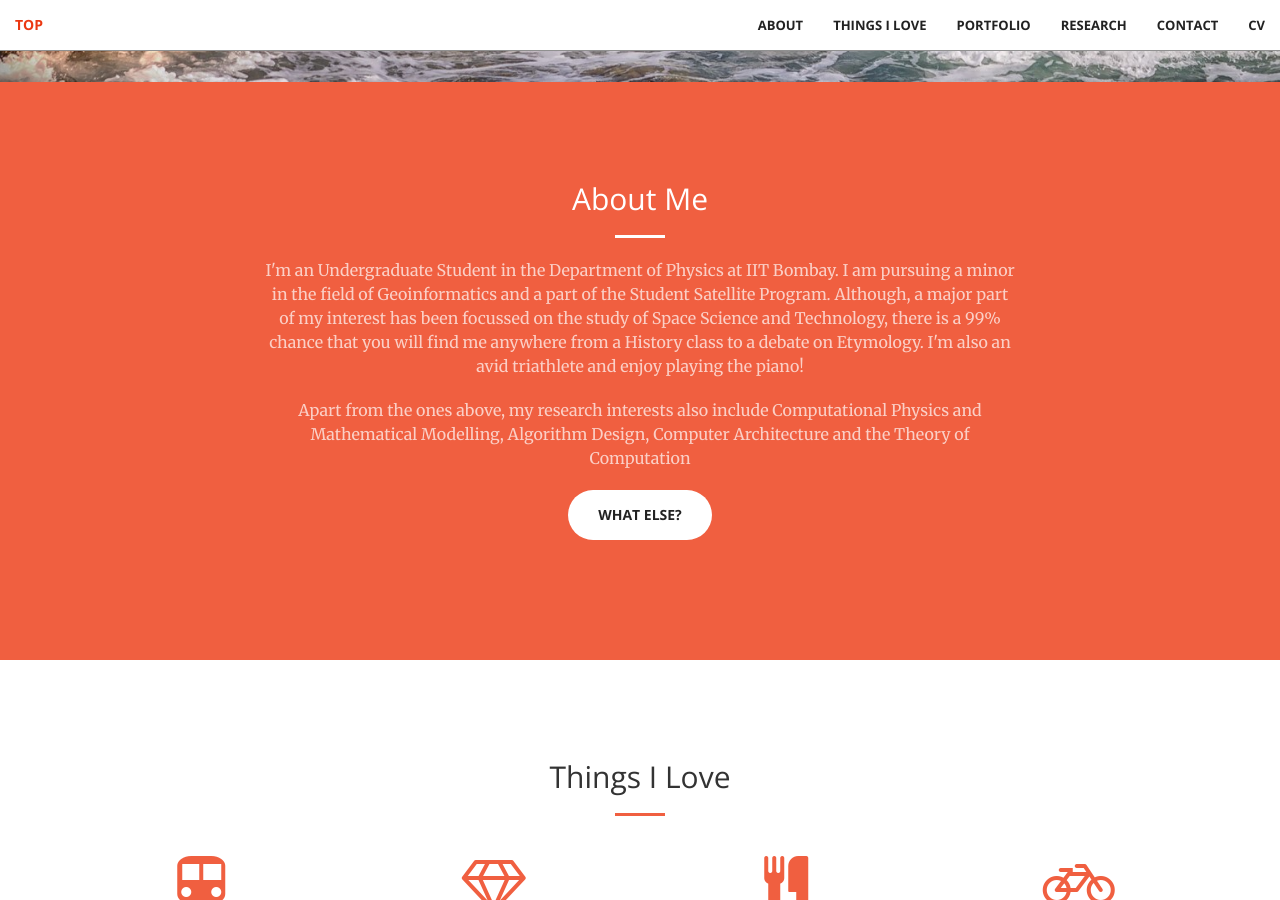
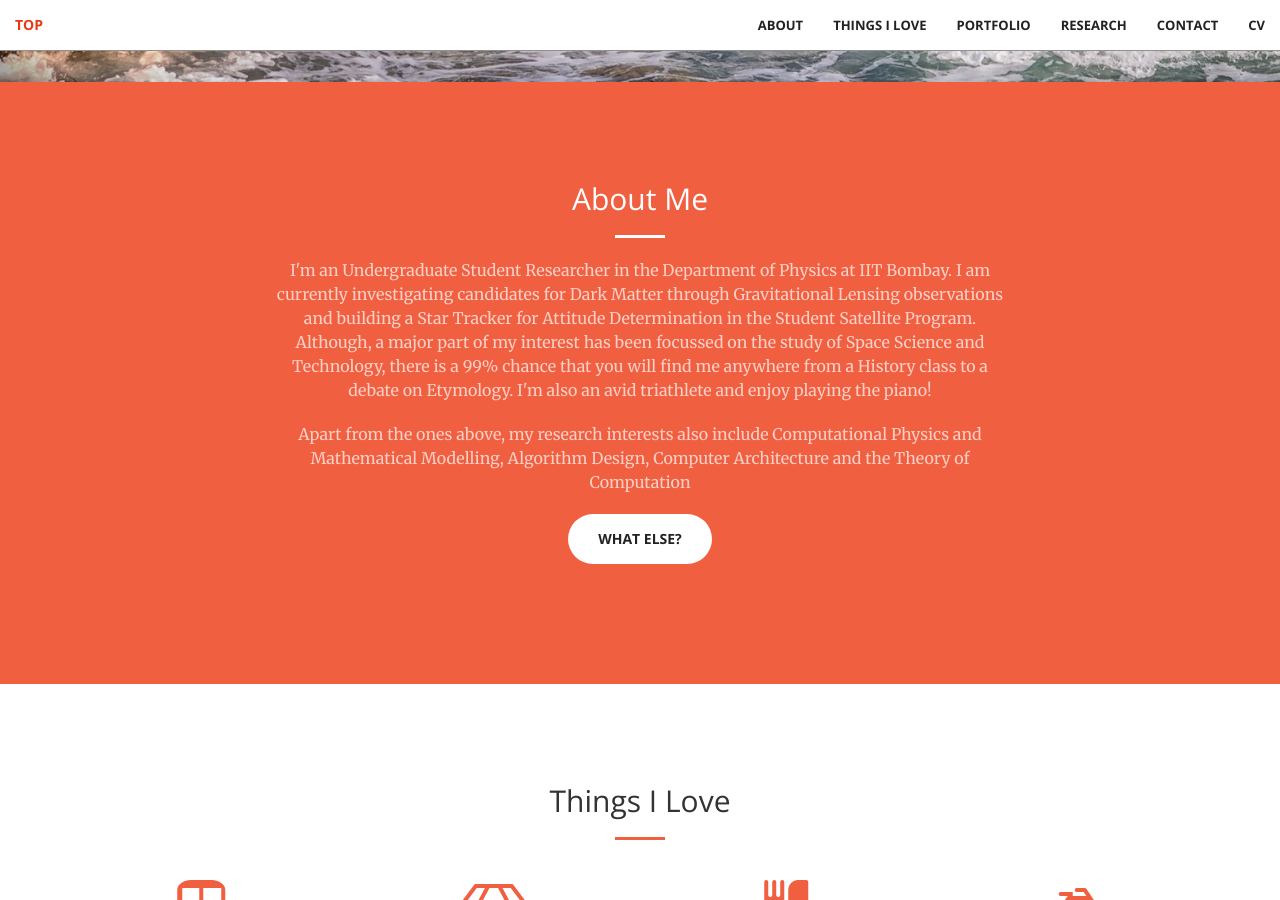
Before and after one commit to aravindbharathi/aravindbharathi.github.io, a Jekyll site: the page built from index.html, in a window 1280 px wide and 900 px high, scrolled down 818 px. Built offline with Jekyll 4.4.1, drawn with Linux system fonts in a browser that asks for light colours.

Commit message:
Update call-to-action.html

```diff
--- a/_includes/call-to-action.html
+++ b/_includes/call-to-action.html
@@ -4,7 +4,7 @@
             <div class="col-lg-8 col-lg-offset-2 text-center">
                 <h2 class="section-heading">About Me</h2>
                 <hr class="light">
-                <p class="text-faded">I'm an Undergraduate Student in the Department of Physics at IIT Bombay. I am pursuing a minor in the field of Geoinformatics and a part of the Student Satellite Program. Although, a major part of my interest has been focussed on the study of Space Science and Technology, there is a 99% chance that you will find me anywhere from a History class to a debate on Etymology. I'm also an avid triathlete and enjoy playing the piano!</p>
+                <p class="text-faded">I'm an Undergraduate Student Researcher in the Department of Physics at IIT Bombay. I am currently investigating candidates for Dark Matter through Gravitational Lensing observations<!--pursuing a minor in the field of Geoinformatics--> and building a Star Tracker for Attitude Determination in the Student Satellite Program. Although, a major part of my interest has been focussed on the study of Space Science and Technology, there is a 99% chance that you will find me anywhere from a History class to a debate on Etymology. I'm also an avid triathlete and enjoy playing the piano!</p>
                 <p class="text-faded">Apart from the ones above, my research interests also include Computational Physics and Mathematical Modelling, Algorithm Design, Computer Architecture and the Theory of Computation<!--Numerical Analysis, Computational Physics and Mathematical Modelling, Computer Architecture and the Theory of Computation, especially its Mathematical Foundations--></p>
                 <a href="#stuff" class="btn btn-default btn-xl">What else?</a><br><br>
             <!--p style="font-size:6px" style="text-align:right;">*By space science and technology, I mean pretty much everything - from astrophysics and cosmology to spaceflight mechanics and planetary sciences and even implementation of algorithms for guidance and navigation of space probes and satellites</p-->
```
